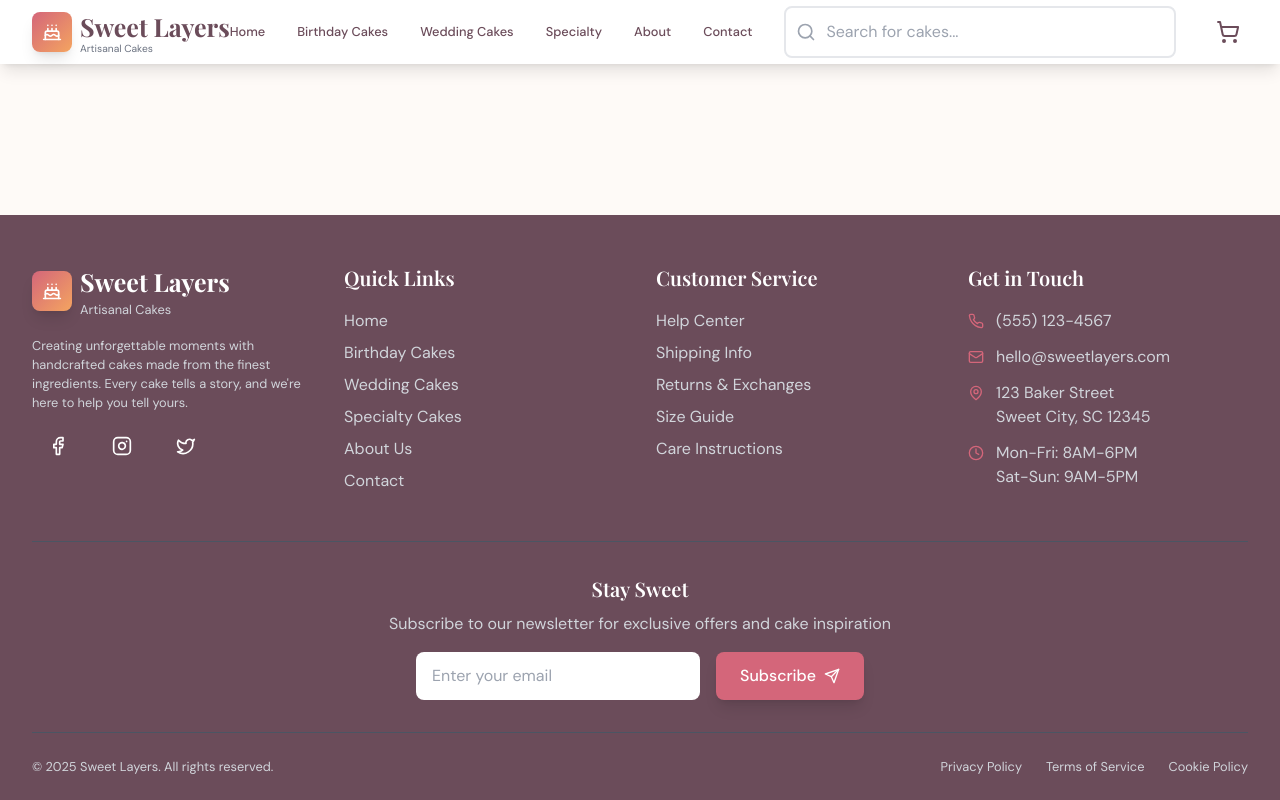
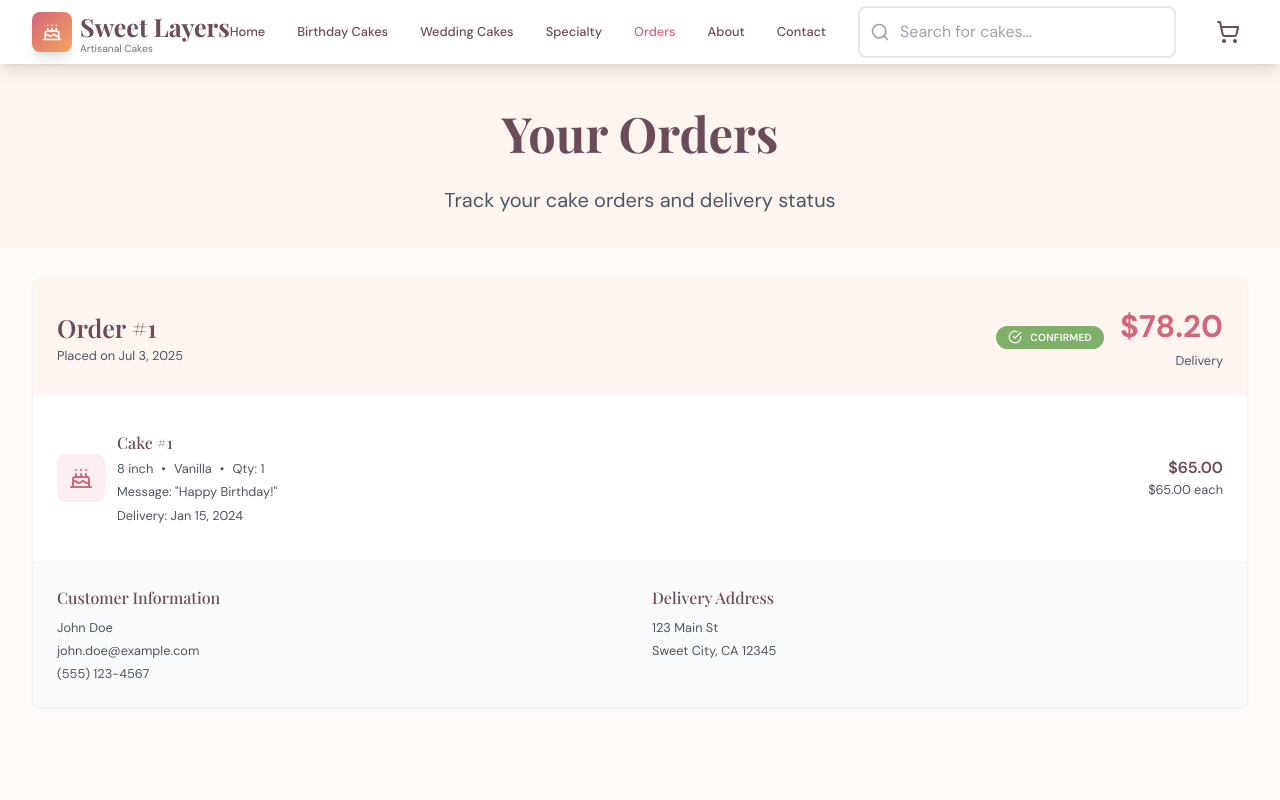
Before and after one commit to apper-canvas/sweet-layers-hyper, a React (Vite) app: page /orders in a window 1280 px wide. Shown: the top 800 px of the page. Built offline with nearby package versions, Linux system fonts and the light colour scheme.

Commit message:
Add Orders page with complete order list display and navigation integration

```diff
--- a/src/App.jsx
+++ b/src/App.jsx
@@ -6,6 +6,7 @@ import Category from '@/components/pages/Category'
 import ProductDetail from '@/components/pages/ProductDetail'
 import Cart from '@/components/pages/Cart'
 import Checkout from '@/components/pages/Checkout'
+import Orders from '@/components/pages/Orders'
 import About from '@/components/pages/About'
 import Contact from '@/components/pages/Contact'
 import { CartProvider } from '@/hooks/useCart'
@@ -20,7 +21,8 @@ function App() {
             <Route path="/category/:categoryName" element={<Category />} />
             <Route path="/cake/:cakeId" element={<ProductDetail />} />
             <Route path="/cart" element={<Cart />} />
-            <Route path="/checkout" element={<Checkout />} />
+<Route path="/checkout" element={<Checkout />} />
+            <Route path="/orders" element={<Orders />} />
             <Route path="/about" element={<About />} />
             <Route path="/contact" element={<Contact />} />
           </Routes>
--- a/src/components/organisms/Header.jsx
+++ b/src/components/organisms/Header.jsx
@@ -15,8 +15,9 @@ const Header = () => {
   const navigationItems = [
     { name: 'Home', path: '/' },
     { name: 'Birthday Cakes', path: '/category/birthday' },
-    { name: 'Wedding Cakes', path: '/category/wedding' },
+{ name: 'Wedding Cakes', path: '/category/wedding' },
     { name: 'Specialty', path: '/category/specialty' },
+    { name: 'Orders', path: '/orders' },
     { name: 'About', path: '/about' },
     { name: 'Contact', path: '/contact' }
   ]
--- /dev/null
+++ b/src/components/pages/Orders.jsx
@@ -0,0 +1,234 @@
+import { useState, useEffect } from 'react'
+import { motion } from 'framer-motion'
+import { toast } from 'react-toastify'
+import ApperIcon from '@/components/ApperIcon'
+import Button from '@/components/atoms/Button'
+import Badge from '@/components/atoms/Badge'
+import Loading from '@/components/ui/Loading'
+import Error from '@/components/ui/Error'
+import Empty from '@/components/ui/Empty'
+import { getOrders } from '@/services/api/orderService'
+
+const Orders = () => {
+  const [orders, setOrders] = useState([])
+  const [loading, setLoading] = useState(true)
+  const [error, setError] = useState(null)
+
+  useEffect(() => {
+    fetchOrders()
+  }, [])
+
+  const fetchOrders = async () => {
+    try {
+      setLoading(true)
+      setError(null)
+      const data = await getOrders()
+      setOrders(data)
+    } catch (err) {
+      setError(err.message || 'Failed to load orders')
+      toast.error('Failed to load orders')
+    } finally {
+      setLoading(false)
+    }
+  }
+
+  const getStatusColor = (status) => {
+    switch (status) {
+      case 'confirmed':
+        return 'bg-success text-white'
+      case 'pending':
+        return 'bg-warning text-white'
+      case 'delivered':
+        return 'bg-info text-white'
+      case 'cancelled':
+        return 'bg-error text-white'
+      default:
+        return 'bg-gray-500 text-white'
+    }
+  }
+
+  const getStatusIcon = (status) => {
+    switch (status) {
+      case 'confirmed':
+        return 'CheckCircle'
+      case 'pending':
+        return 'Clock'
+      case 'delivered':
+        return 'Package'
+      case 'cancelled':
+        return 'XCircle'
+      default:
+        return 'Circle'
+    }
+  }
+
+  const formatDate = (dateString) => {
+    return new Date(dateString).toLocaleDateString('en-US', {
+      year: 'numeric',
+      month: 'short',
+      day: 'numeric'
+    })
+  }
+
+  if (loading) {
+    return <Loading />
+  }
+
+  if (error) {
+    return (
+      <Error
+        message={error}
+        onRetry={fetchOrders}
+      />
+    )
+  }
+
+  return (
+    <div className="min-h-screen bg-background">
+      {/* Header */}
+      <div className="bg-surface py-8">
+        <div className="max-w-7xl mx-auto px-4 sm:px-6 lg:px-8">
+          <motion.div
+            initial={{ opacity: 0, y: 20 }}
+            animate={{ opacity: 1, y: 0 }}
+            className="text-center"
+          >
+            <h1 className="text-3xl md:text-4xl font-display font-bold text-secondary mb-4">
+              Your Orders
+            </h1>
+            <p className="text-lg text-gray-600">
+              Track your cake orders and delivery status
+            </p>
+          </motion.div>
+        </div>
+      </div>
+
+      {/* Orders List */}
+      <div className="max-w-7xl mx-auto px-4 sm:px-6 lg:px-8 py-8">
+        {orders.length === 0 ? (
+          <Empty
+            title="No Orders Yet"
+            description="You haven't placed any orders yet. Start shopping to see your orders here!"
+            actionLabel="Browse Cakes"
+            actionLink="/"
+          />
+        ) : (
+          <div className="space-y-6">
+            {orders.map((order) => (
+              <motion.div
+                key={order.Id}
+                initial={{ opacity: 0, y: 20 }}
+                animate={{ opacity: 1, y: 0 }}
+                className="bg-white rounded-lg shadow-sm border border-gray-100 overflow-hidden"
+              >
+                {/* Order Header */}
+                <div className="bg-surface p-6 border-b border-gray-100">
+                  <div className="flex flex-col sm:flex-row sm:items-center sm:justify-between gap-4">
+                    <div className="flex items-center gap-4">
+                      <div>
+                        <h3 className="font-display font-semibold text-xl text-secondary">
+                          Order #{order.Id}
+                        </h3>
+                        <p className="text-gray-600 text-sm">
+                          Placed on {formatDate(order.orderDate || new Date())}
+                        </p>
+                      </div>
+                    </div>
+
+                    <div className="flex items-center gap-4">
+                      <Badge className={`${getStatusColor(order.status)} flex items-center gap-2`}>
+                        <ApperIcon name={getStatusIcon(order.status)} size={14} />
+                        {order.status.charAt(0).toUpperCase() + order.status.slice(1)}
+                      </Badge>
+                      <div className="text-right">
+                        <p className="text-2xl font-bold text-primary">
+                          ${order.total.toFixed(2)}
+                        </p>
+                        <p className="text-sm text-gray-600">
+                          {order.deliveryType === 'delivery' ? 'Delivery' : 'Pickup'}
+                        </p>
+                      </div>
+                    </div>
+                  </div>
+                </div>
+
+                {/* Order Items */}
+                <div className="p-6">
+                  <div className="space-y-4">
+                    {order.items.map((item, index) => (
+                      <div key={index} className="flex items-center justify-between py-3 border-b border-gray-100 last:border-b-0">
+                        <div className="flex-1">
+                          <div className="flex items-center gap-3">
+                            <div className="w-12 h-12 bg-primary/10 rounded-lg flex items-center justify-center">
+                              <ApperIcon name="Cake" size={24} className="text-primary" />
+                            </div>
+                            <div>
+                              <h4 className="font-medium text-secondary">
+                                Cake #{item.cakeId}
+                              </h4>
+                              <div className="flex flex-wrap gap-2 text-sm text-gray-600 mt-1">
+                                <span>{item.size}</span>
+                                <span>•</span>
+                                <span>{item.flavor}</span>
+                                <span>•</span>
+                                <span>Qty: {item.quantity}</span>
+                              </div>
+                              {item.message && (
+                                <p className="text-sm text-gray-600 mt-1">
+                                  Message: "{item.message}"
+                                </p>
+                              )}
+                              {item.deliveryDate && (
+                                <p className="text-sm text-gray-600 mt-1">
+                                  Delivery: {formatDate(item.deliveryDate)}
+                                </p>
+                              )}
+                            </div>
+                          </div>
+                        </div>
+                        <div className="text-right">
+                          <p className="font-semibold text-secondary">
+                            ${(item.price * item.quantity).toFixed(2)}
+                          </p>
+                          <p className="text-sm text-gray-600">
+                            ${item.price.toFixed(2)} each
+                          </p>
+                        </div>
+                      </div>
+                    ))}
+                  </div>
+                </div>
+
+                {/* Customer Info */}
+                <div className="bg-gray-50 p-6 border-t border-gray-100">
+                  <div className="grid grid-cols-1 md:grid-cols-2 gap-6">
+                    <div>
+                      <h4 className="font-medium text-secondary mb-2">Customer Information</h4>
+                      <div className="text-sm text-gray-600 space-y-1">
+                        <p>{order.customerInfo.firstName} {order.customerInfo.lastName}</p>
+                        <p>{order.customerInfo.email}</p>
+                        <p>{order.customerInfo.phone}</p>
+                      </div>
+                    </div>
+
+                    {order.deliveryType === 'delivery' && (
+                      <div>
+                        <h4 className="font-medium text-secondary mb-2">Delivery Address</h4>
+                        <div className="text-sm text-gray-600 space-y-1">
+                          <p>{order.customerInfo.address}</p>
+                          <p>{order.customerInfo.city}, {order.customerInfo.state} {order.customerInfo.zipCode}</p>
+                        </div>
+                      </div>
+                    )}
+                  </div>
+                </div>
+              </motion.div>
+            ))}
+          </div>
+        )}
+      </div>
+    </div>
+  )
+}
+
+export default Orders
```
